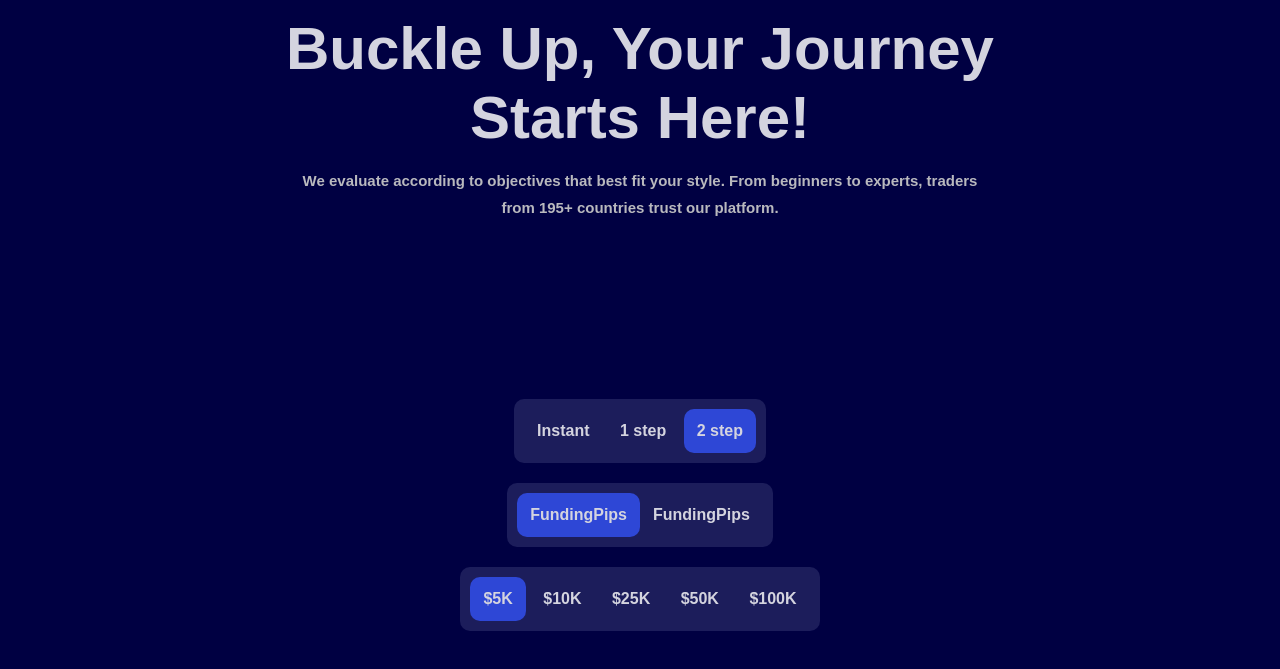
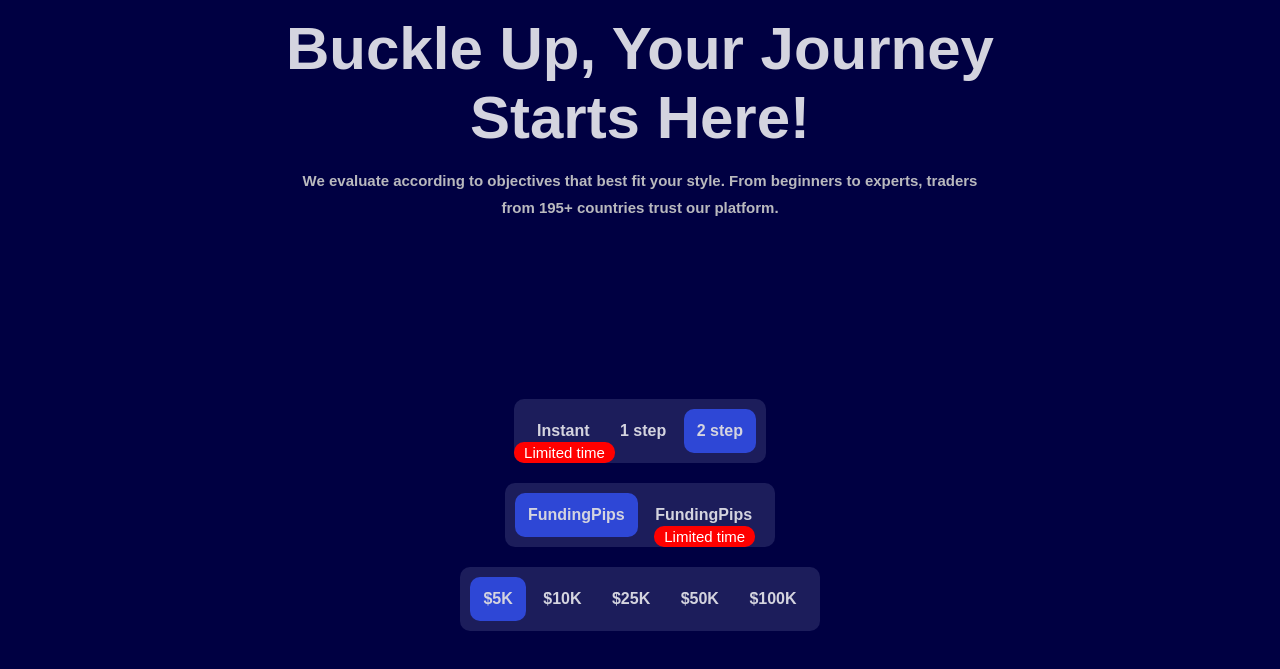
Before and after one commit to nikhil18440/fundingapp, a plain HTML site: page index.html in a window 1280 px wide. Both pictures are taken after a click on the button "2 step". Shown: the part 1192-1861 px from the top of the page. Drawn offline with Linux system fonts and the light colour scheme.

Commit message:
added button features

```diff
--- a/index.html
+++ b/index.html
@@ -97,7 +97,9 @@
 
     <section class="sec4">
         <span class="sec4boxDiv1 sec4Options">
-            <button class="sec4box idle">Instant</button>
+            <button class="sec4box idle">Instant
+                <span class="limited">Limited time</span>
+            </button>
             <button class="sec4box idle">1 step</button>
             <button class="sec4box idle">2 step</button>
         </span>
@@ -110,7 +112,7 @@
             <button class="sec4box3 idle">$25K</button>
             <button class="sec4box3 idle">$50K</button>
             <button class="sec4box3 idle">$100K
-                <span class="limited">Limited time</span>
+
             </button>
         </span>
     </section>
--- a/script.js
+++ b/script.js
@@ -31,15 +31,20 @@ function changeDiv2(i) {
     }else if(i===1){
         sec4boxDiv2.innerHTML = '<button class="sec4box2 active">FundingPips</button>'
     }else if(i===2){
-        sec4boxDiv2.innerHTML = '<button class="sec4box2 active">FundingPips</button><button class="sec4box2 idle">FundingPips</button>'
+        sec4boxDiv2.innerHTML = '<button class="sec4box2 active">FundingPips</button> <button class="sec4box2 idle">FundingPips <span class="limited2">Limited time</span> </button>'
+        for (let i = 0; i < sec4Btns2.length; i++) {
+            sec4Btns2[i].addEventListener('click',
+                () => changeState2(sec4Btns2[i])
+            )
+        }
     }
 }
 
 
 function changeState2(element) {
+
     element.classList.remove('idle')
     element.classList.add('active')
-    console.log(element)
 
     for (let i = 0; i < sec4Btns2.length; i++) {
         if (sec4Btns2[i] !== element) {
@@ -69,11 +74,7 @@ for (let i = 0; i < sec4Btns.length; i++) {
         () => changeState(sec4Btns[i])
     )
 }
-for (let i = 0; i < sec4Btns2.length; i++) {
-    sec4Btns2[i].addEventListener('click',
-        () => changeState2(sec4Btns2[i])
-    )
-}
+
 for (let i = 0; i < sec4Btns3.length; i++) {
     sec4Btns3[i].addEventListener('click',
         () => changeState3(sec4Btns3[i])
--- a/style.css
+++ b/style.css
@@ -279,15 +279,16 @@ a{
     border-radius: 10px;
     margin: 10px 0px;
 }
-
-.sec4box1{
+.sec4box3, .sec4box, .sec4box2{
     position: relative;
 }
 
+
 .limited{
+    font-size: 15px;
     color: white;
     background-color: red;
-    padding: 2px 5px;
+    padding: 2px 10px;
     border-radius: 10px;
     font-weight: 400;
     position: absolute;
@@ -295,3 +296,15 @@ a{
     left: -10px;
     width: max-content;
 }
+.limited2{
+    font-size: 15px;
+    color: white;
+    background-color: red;
+    padding: 2px 10px;
+    border-radius: 10px;
+    font-weight: 400;
+    position: absolute;
+    bottom: -10px;
+    right: 10px;
+    width: max-content;
+}
```
